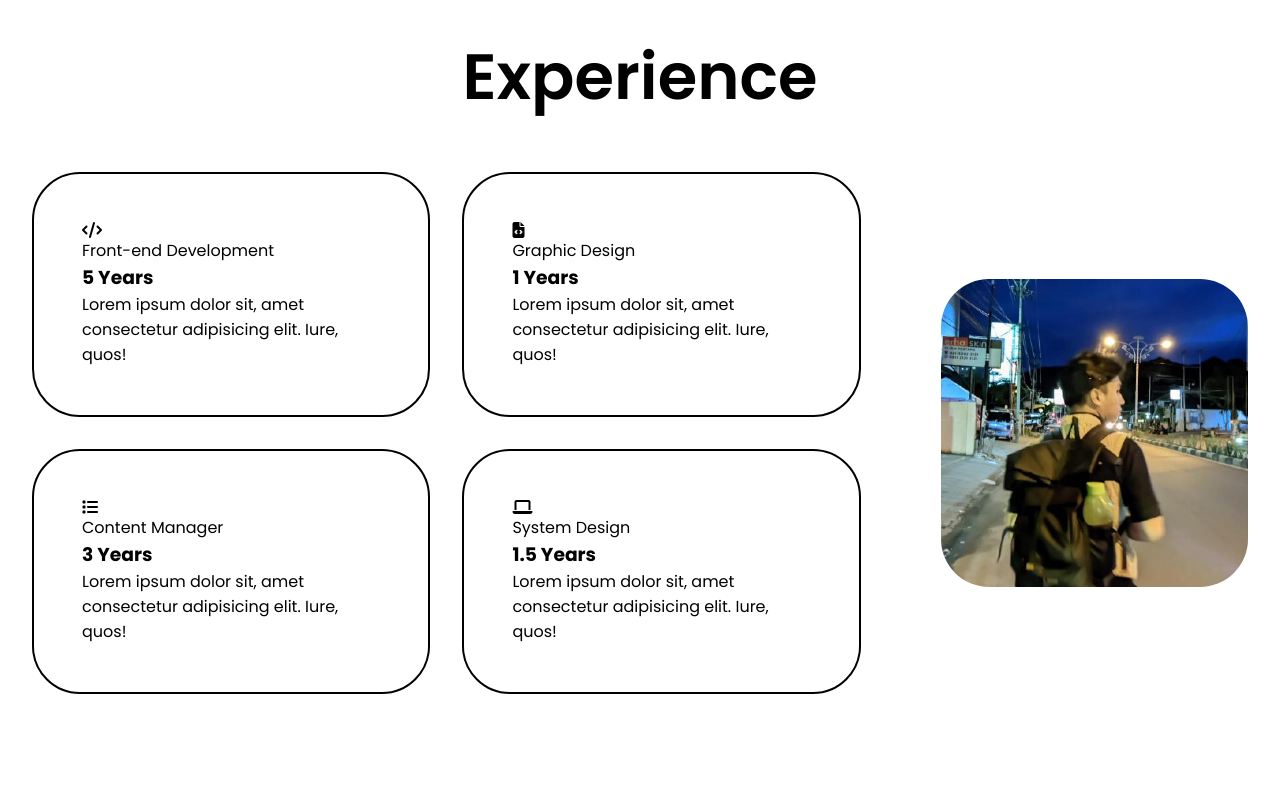
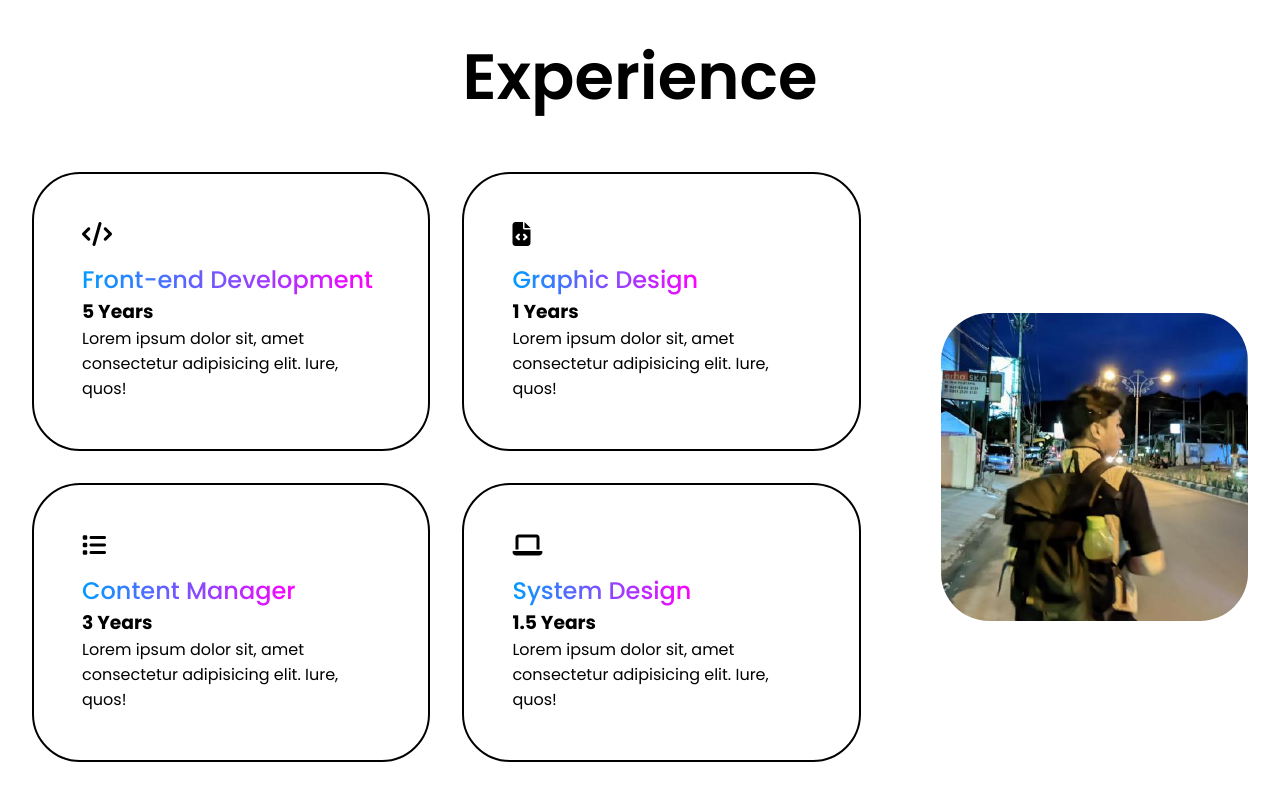
Before and after one commit to fauzanalhfzh/my-portfolio-3, a plain HTML site: page index.html in a window 1280 px wide. Shown: the part 871-1671 px from the top of the page. Before the commit the page ends 1645 px from the top, so only its background shows below. Drawn offline with Linux system fonts and the light colour scheme.

Commit message:
menambahkan style

```diff
--- a/style.css
+++ b/style.css
@@ -113,7 +113,7 @@ section {
 }
 
 .info-box span{
-    background: linear-gradient(to right, rgb(0, 157, 255), rgb(255, 0, 255));;
+    background: linear-gradient(to right, rgb(0, 157, 255), rgb(255, 0, 255));
     background-clip: text;
     font-size: 28px;
     font-weight: 500;
@@ -195,4 +195,34 @@ section {
     cursor: pointer;
     transition: 0.2s ease-in-out;
 }
+
+.grid-card:hover {
+    transform: scale(1.02);
+    background-color: black;
+    color: white;
+}
+
+.grid-card i {
+    font-size: 24px;
+    margin-bottom: 16px;
+}
+.grid-card span {
+    font-size: 24px;
+    font-weight: 500;
+    background: linear-gradient(to right, rgb(0, 157, 255), rgb(255, 0, 255));
+    background-clip: text;
+    color: transparent;
+}
+
+::-webkit-scrollbar {
+    width: 10px;
+}
+
+::-webkit-scrollbar-track{
+    color: rgb(255, 255, 255);
+}
+
+::-webkit-scrollbar-thumb{
+    background: linear-gradient(to bottom, rgb(0, 157, 255), rgb(255, 0, 255));
+}
 /* EXPERIENCE END */
```
